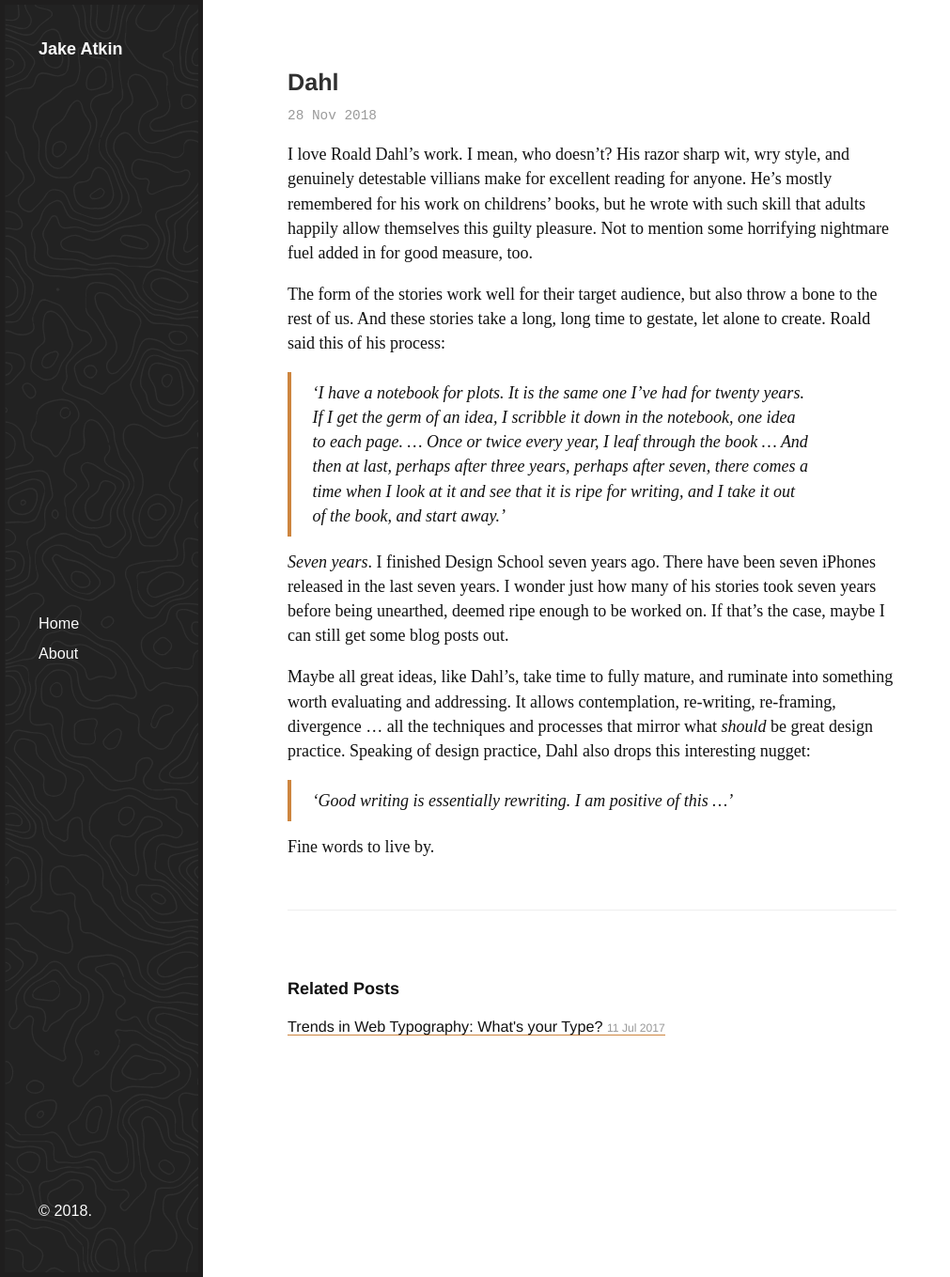
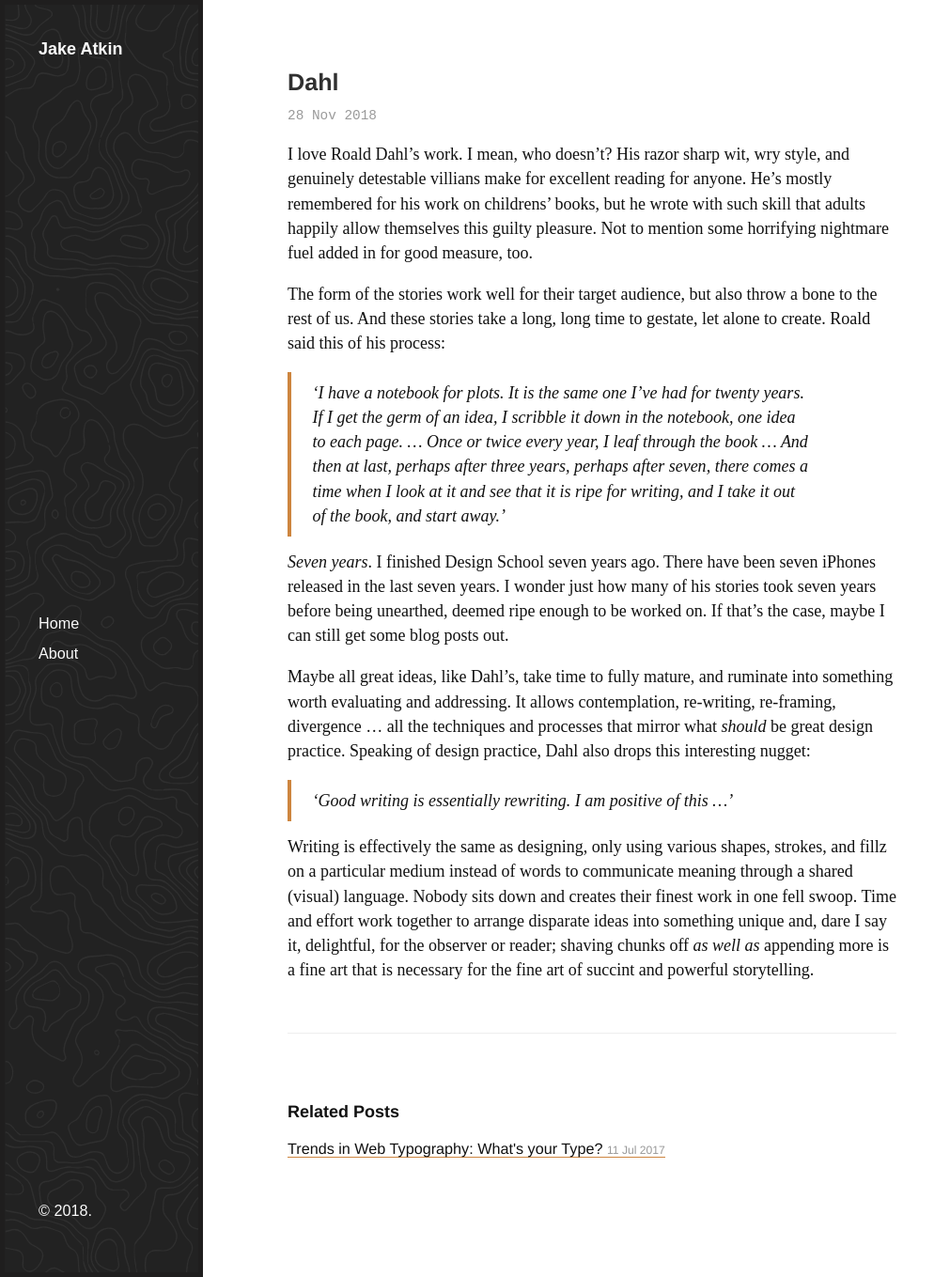
Before and after one commit to atkinja522/atkinja522.github.io, a Jekyll site: the page built from _posts/2018-11-28-Dahl.md, in a window 1280 px wide and 1359 px high. Shown: the whole window at 94% size, without its empty margins (0-1011 px from the left). Built offline with Jekyll 4.4.1, drawn with Linux system fonts in a browser that asks for light colours; some web fonts are replaced.

Commit message:
post update

```diff
--- a/_posts/2018-11-28-Dahl.md
+++ b/_posts/2018-11-28-Dahl.md
@@ -16,4 +16,4 @@ Maybe all great ideas, like Dahl's, take time to fully mature, and ruminate into
 
 > ‘Good writing is essentially rewriting. I am positive of this ...’
 
-Fine words to live by.
+Writing is effectively the same as designing, only using various shapes, strokes, and fillz on a particular medium instead of words to communicate meaning through a shared (visual) language. Nobody sits down and creates their finest work in one fell swoop. Time and effort work together to arrange disparate ideas into something unique and, dare I say it, delightful, for the observer or reader; shaving chunks off *as well as* appending more is a fine art that is necessary for the fine art of succint and powerful storytelling.
```
